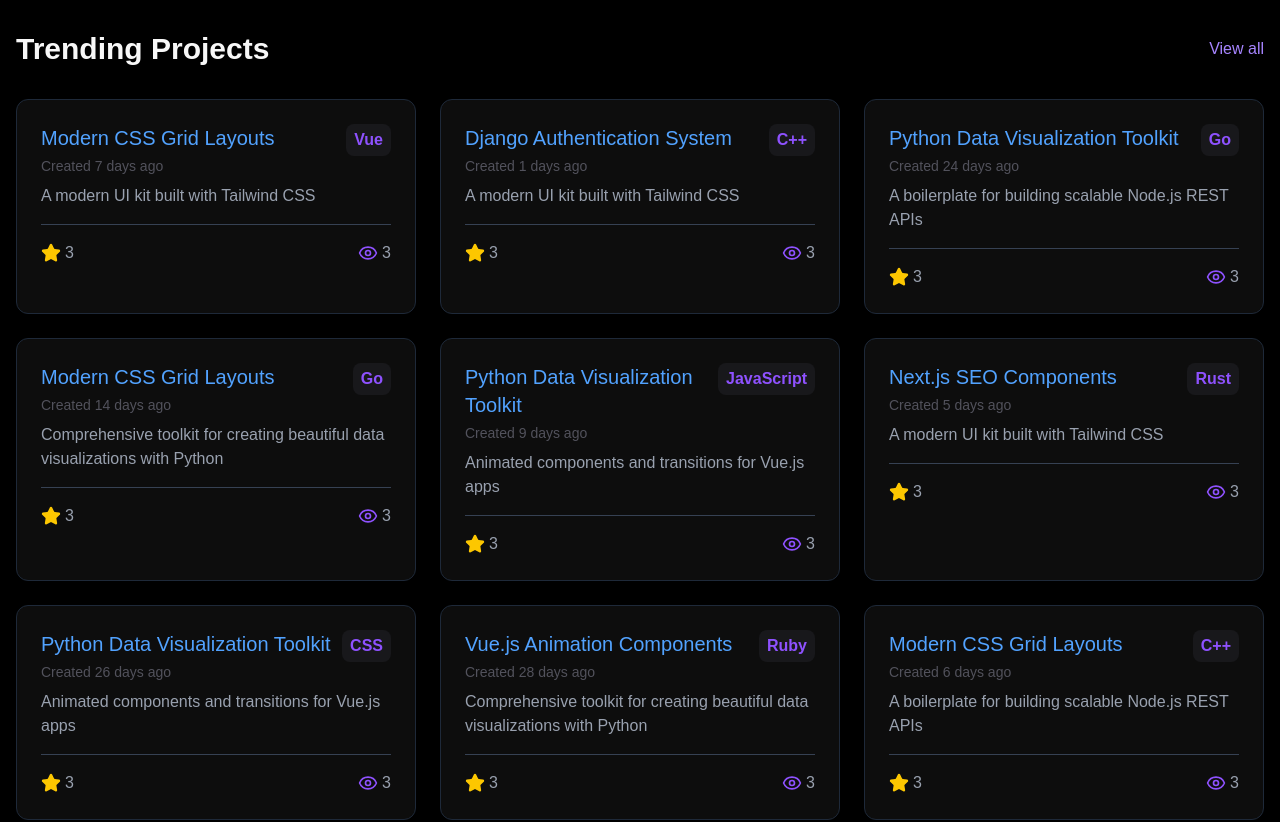
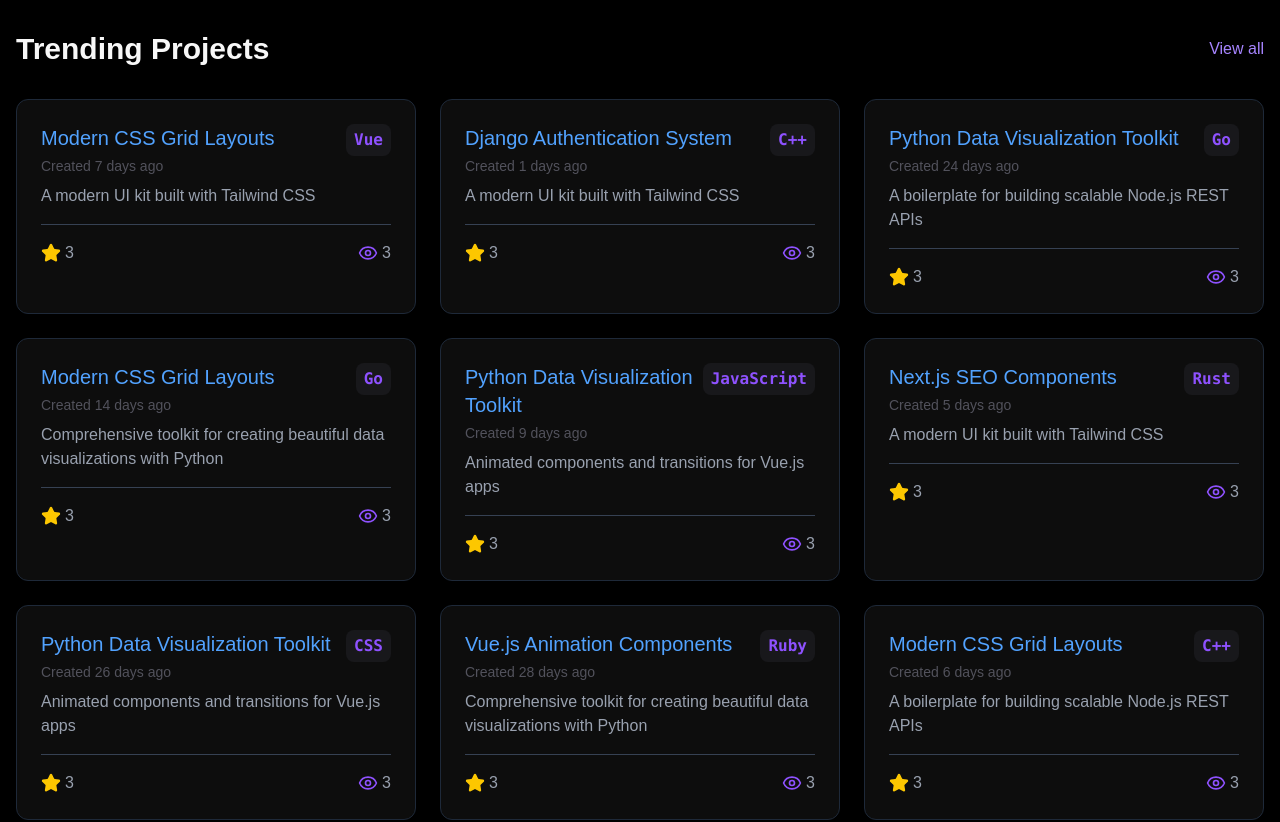
Before and after one commit to Gazi2050/gist, a Next.js app: page / in a window 1280 px wide. Shown: the part 1100-1922 px from the top of the page. Built offline with nearby package versions, Linux system fonts and the light colour scheme.

Commit message:
feat:added quary system

```diff
--- a/src/app/feed/page.tsx
+++ b/src/app/feed/page.tsx
@@ -1,5 +1,4 @@
 import Feed from '@/components/Feed';
-import React from 'react';
 
 const Page = () => {
     return (
--- a/src/app/layout.tsx
+++ b/src/app/layout.tsx
@@ -4,6 +4,7 @@
 import Navbar from "@/components/Navbar";
 import { Toaster } from "sonner";
 import ProtectedRoute from "@/libs/ProtectedRoute";
+import Provider from "@/libs/Provider";
 
 const geistSans = Geist({
   variable: "--font-geist-sans",
@@ -29,11 +30,13 @@
     <html lang="en">
       <body
         className={`${geistSans.variable} ${geistMono.variable} antialiased`}>
-        <ProtectedRoute>
-          <Navbar />
-          <Toaster position="top-center" richColors />
-          {children}
-        </ProtectedRoute>
+        <Provider>
+          <ProtectedRoute>
+            <Navbar />
+            <Toaster position="top-center" richColors />
+            {children}
+          </ProtectedRoute>
+        </Provider>
       </body>
     </html>
   );
--- a/src/components/PrivateCard.tsx
+++ b/src/components/PrivateCard.tsx
@@ -17,7 +17,7 @@
             </div>
             <p className="text-sm text-gray-300 mt-1">{project.description}</p>
             <div className="flex justify-between items-center mt-3 text-xs text-gray-400">
-                <span className="font-semibold text-xs text-violet-500 bg-zinc-900 px-2 py-1 rounded-lg">{project.language}</span>
+                <span className="font-semibold font-mono text-sm text-violet-500 bg-zinc-900 px-2 py-1 rounded-lg">{project.language}</span>
                 <div className="flex items-center gap-1">
                     <Eye size={20} className="text-violet-500" />
                     <span className="font-semibold text-sm">{project.views.length}</span>
--- a/src/components/PublicCard.tsx
+++ b/src/components/PublicCard.tsx
@@ -13,7 +13,7 @@
                         <h3 className="font-medium text-blue-400 hover:underline underline-offset-4 cursor-pointer text-xl">{project.title}</h3>
                         <p className='text-sm text-zinc-600 font-medium mt-1'>Created {project.createdAt}</p>
                     </div>
-                    <span className="font-semibold text-base text-violet-500 bg-zinc-900 px-2 py-1 rounded-lg">
+                    <span className="font-semibold font-mono text-base text-violet-500 bg-zinc-900 px-2 py-1 rounded-lg">
                         {project.language}
                     </span>
                 </div>
--- /dev/null
+++ b/src/libs/Provider.tsx
@@ -0,0 +1,12 @@
+"use client";
+
+import { QueryClient, QueryClientProvider } from '@tanstack/react-query';
+import { ReactNode, useState } from 'react';
+
+const Provider = ({ children }: { children: ReactNode }) => {
+    const [client] = useState(() => new QueryClient());
+
+    return <QueryClientProvider client={client}>{children}</QueryClientProvider>;
+};
+
+export default Provider;
```
